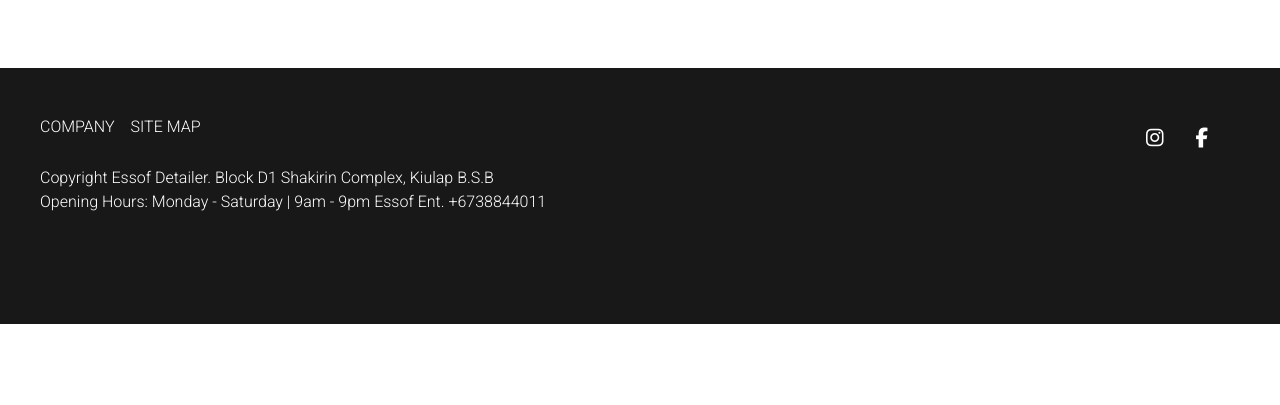
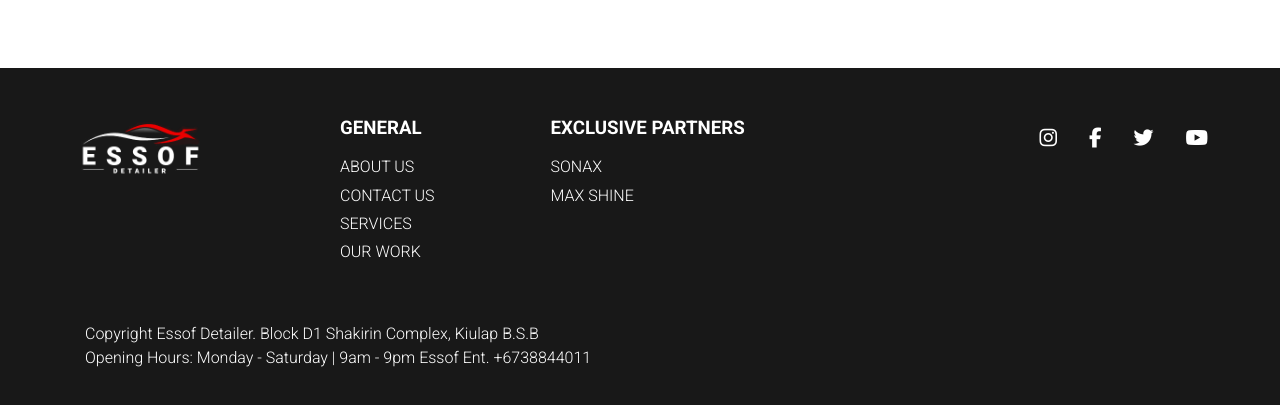
Before and after one commit to thesamchris/e-detailer, a React (Create React App) app in the folder app/: page / in a window 1280 px wide. Shown: the part 2788-3193 px from the top of the page. Before the commit the page ends 3112 px from the top, so only its background shows below. Built offline with nearby package versions, Linux system fonts and the light colour scheme.

Commit message:
added links and logo to footer

```diff
--- a/app/src/components/shell/footer.css
+++ b/app/src/components/shell/footer.css
@@ -1,8 +1,40 @@
 footer {
     background: var(--black);
     display: flex;
-    padding: 50px 40px 110px 40px;
-    justify-content: space-between;
+    padding: 50px 40px 225px 40px;
+    flex-direction: column;
+}
+
+.footer__logo {
+    background: url(../../assets/logo.png);
+    width: 200px;
+    height: 57px;
+    background-size: 140%;
+    background-position: 50%;
+}
+
+.footer__links_container {
+    color: white;
+    display: flex;
+    flex-direction: column;
+    margin-left: 100px;
+}
+
+h3.footer__links_title {
+    margin-top: 0;
+    text-transform: uppercase;
+}
+
+.footer__links_container span.desktop_nav__link_container {
+    margin-bottom: 10px;
+}
+
+.footer__grow {
+    flex-grow: 1;
+}
+
+.footer__row {
+    display: flex;
 }
 
 .footer__links {
@@ -12,6 +44,7 @@
 .footer__address {
     color: white;
     line-height: 1.5em;
+    margin: 50px 0 0 45px;
 }
 
 .footer__social_media {
--- a/app/src/components/shell/footer.js
+++ b/app/src/components/shell/footer.js
@@ -4,6 +4,78 @@
 
 const Footer = () => (
 	<footer>
+		<div className="footer__row">
+
+			<div className="footer__logo"></div>
+			<div className="footer__links_container">
+				<h3 className="footer__links_title">general</h3>
+				<span className="desktop_nav__link_container">
+					<Link className="desktop_nav__link" to="/about">
+						About Us
+					</Link>
+				</span>
+				<span className="desktop_nav__link_container">
+					<Link className="desktop_nav__link" to="/contact">
+						Contact Us
+					</Link>
+				</span>
+				<span className="desktop_nav__link_container">
+					<Link className="desktop_nav__link" to="/services">
+						Services
+					</Link>
+				</span>
+				<span className="desktop_nav__link_container">
+					<Link className="desktop_nav__link" to="/work">
+						our work
+					</Link>
+				</span>
+			</div>
+			<div className="footer__links_container">
+				<h3 className="footer__links_title">exclusive partners</h3>
+				<span className="desktop_nav__link_container">
+					<Link className="desktop_nav__link" to="/sonax">
+						sonax
+					</Link>
+				</span>
+				<span className="desktop_nav__link_container">
+					<Link className="desktop_nav__link">max shine</Link>
+				</span>
+			</div>
+			<div className="footer__grow"></div>
+			<div className="footer__social_media_container">
+				<Link
+					className="footer__social_media"
+					to="https://www.instagram.com/sonaxbrunei/"
+				>
+					<i className="fab fa-instagram"></i>
+				</Link>
+				<Link
+					className="footer__social_media"
+					to="https://www.facebook.com/sonaxbwn/"
+				>
+					<i className="fab fa-facebook-f"></i>
+				</Link>
+				<Link
+					className="footer__social_media"
+					to="https://www.facebook.com/sonaxbwn/"
+				>
+					<i className="fab fa-twitter"></i>
+				</Link>
+				<Link
+					className="footer__social_media"
+					to="https://www.facebook.com/sonaxbwn/"
+				>
+					<i className="fab fa-youtube"></i>
+				</Link>
+			</div>
+		</div>
+		<div className="footer__row">
+			<div className="footer__address">
+				Copyright Essof Detailer. Block D1 Shakirin Complex, Kiulap B.S.B <br />
+				Opening Hours: Monday - Saturday | 9am - 9pm Essof Ent. +6738844011
+			</div>
+		</div>
+		{/*
 		<div className="footer__links_and_address">
 			<div className="footer__links">
 				<span className="desktop_nav__link_container">
@@ -17,25 +89,8 @@
 					</Link>
 				</span>
 			</div>
-			<div className="footer__address">
-				Copyright Essof Detailer. Block D1 Shakirin Complex, Kiulap B.S.B <br />
-				Opening Hours: Monday - Saturday | 9am - 9pm Essof Ent. +6738844011
-			</div>
-		</div>
-		<div className="footer__social_media_container">
-			<Link
-				className="footer__social_media"
-				to="https://www.instagram.com/sonaxbrunei/"
-			>
-				<i className="fab fa-instagram"></i>
-			</Link>
-			<Link
-				className="footer__social_media"
-				to="https://www.facebook.com/sonaxbwn/"
-			>
-				<i className="fab fa-facebook-f"></i>
-			</Link>
-		</div>
+
+		</div> */}
 	</footer>
 )
 
```
